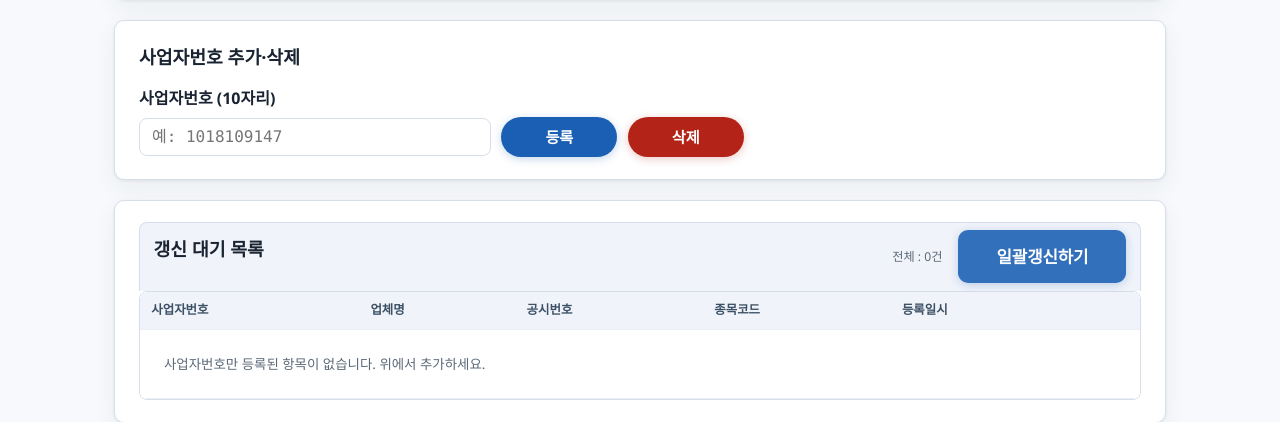
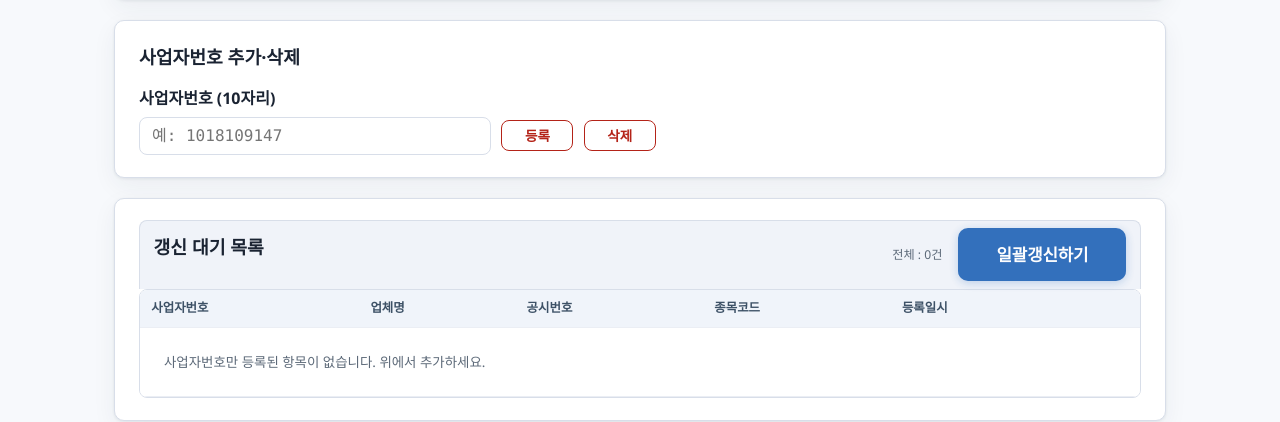
Before and after one commit to lmg2738-dot/checkCompany, a Flask app: template templates/customers_enrich.html in a window 1280 px wide. Shown: the part 234-656 px from the top of the page. Run offline with Flask 3, Linux system fonts and the light colour scheme; the template is opened without the code that fills it, so the values that code supplies are empty.

Commit message:
fix: 등록·삭제 버튼 스타일 동일하게 통일
상단 등록 버튼의 파란 pill 스타일을 삭제 버튼과 같은 outlined 스타일로 맞춤.

Co-authored-by: Cursor <cursoragent@cursor.com>

```diff
--- a/static/style.css
+++ b/static/style.css
@@ -789,50 +789,33 @@ span.abbr-hint {
   display: inline-flex;
   align-items: center;
   justify-content: center;
-  min-width: 6.5rem;
-  padding: 0.7rem 2.75rem;
-  border: none;
-  border-radius: 999px;
+  min-width: 4.5rem;
+  padding: 0.4rem 0.85rem;
+  border: 1px solid #b42318;
+  border-radius: 8px;
+  background: #fff;
+  color: #b42318;
   font-family: inherit;
   font-weight: 700;
-  font-size: 0.95rem;
+  font-size: 0.85rem;
   line-height: 1.2;
   white-space: nowrap;
   cursor: pointer;
   appearance: none;
   -webkit-appearance: none;
-}
-
-.add-biz-row .btn-primary {
-  background: var(--accent);
-  color: #fff;
-  box-shadow: 0 2px 8px rgba(26, 95, 180, 0.25);
-}
-
-.add-biz-row .btn-primary:hover:not(:disabled) {
-  filter: brightness(1.05);
-}
-
-.add-biz-row .btn-primary:disabled {
-  opacity: 0.72;
-  cursor: not-allowed;
+  box-shadow: none;
   filter: none;
 }
 
-.add-biz-row .btn-delete {
-  background: #b42318;
-  color: #fff;
-  box-shadow: 0 2px 8px rgba(180, 35, 24, 0.25);
+.add-biz-row .btn-primary:hover:not(:disabled),
+.add-biz-row .btn-delete:hover:not(:disabled) {
+  background: #fef3f2;
 }
 
-.add-biz-row .btn-delete:hover:not(:disabled) {
-  filter: brightness(1.05);
-}
-
+.add-biz-row .btn-primary:disabled,
 .add-biz-row .btn-delete:disabled {
-  opacity: 0.72;
+  opacity: 0.7;
   cursor: not-allowed;
-  filter: none;
 }
 
 .enrich-manage-table .col-action {
```
